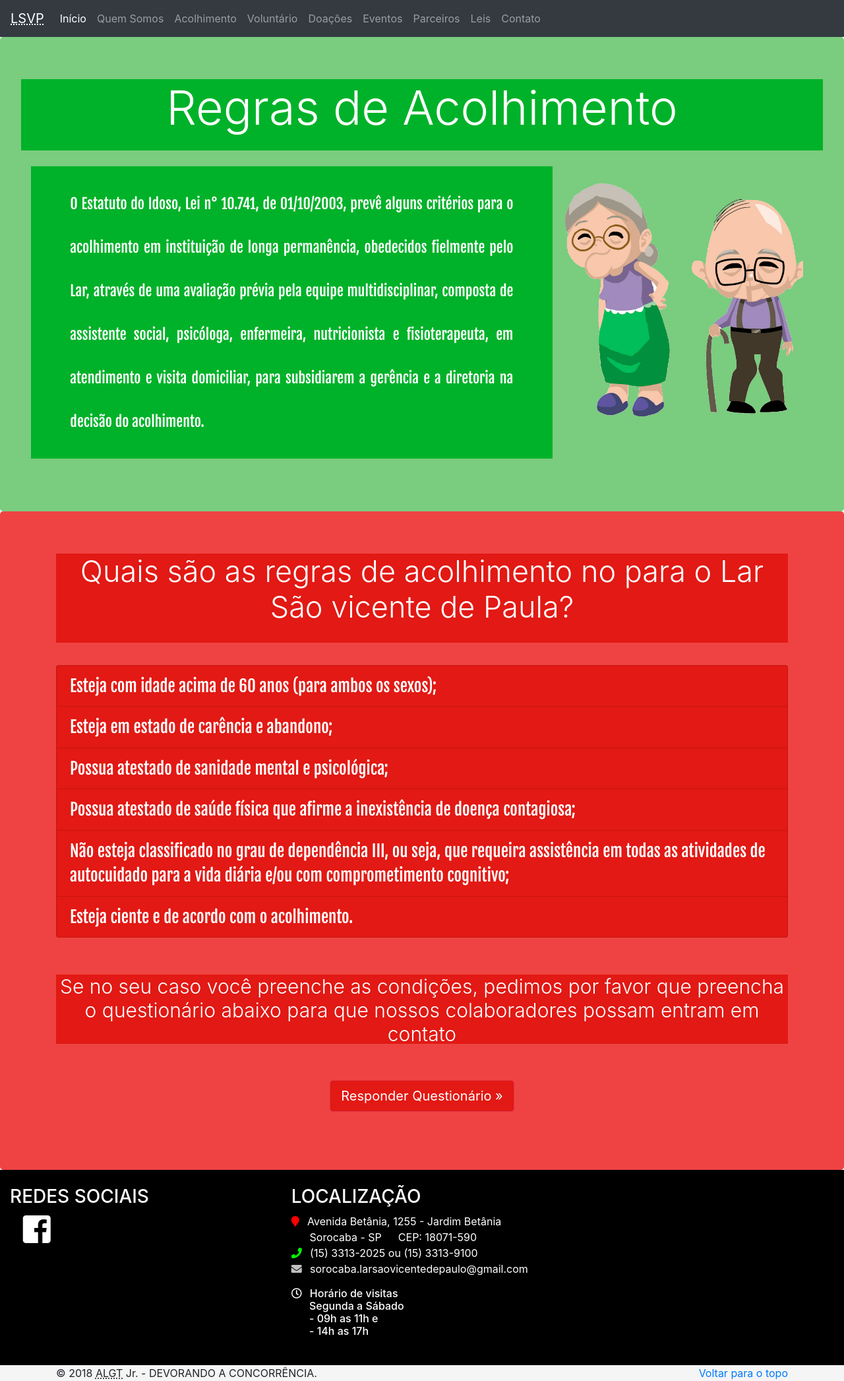
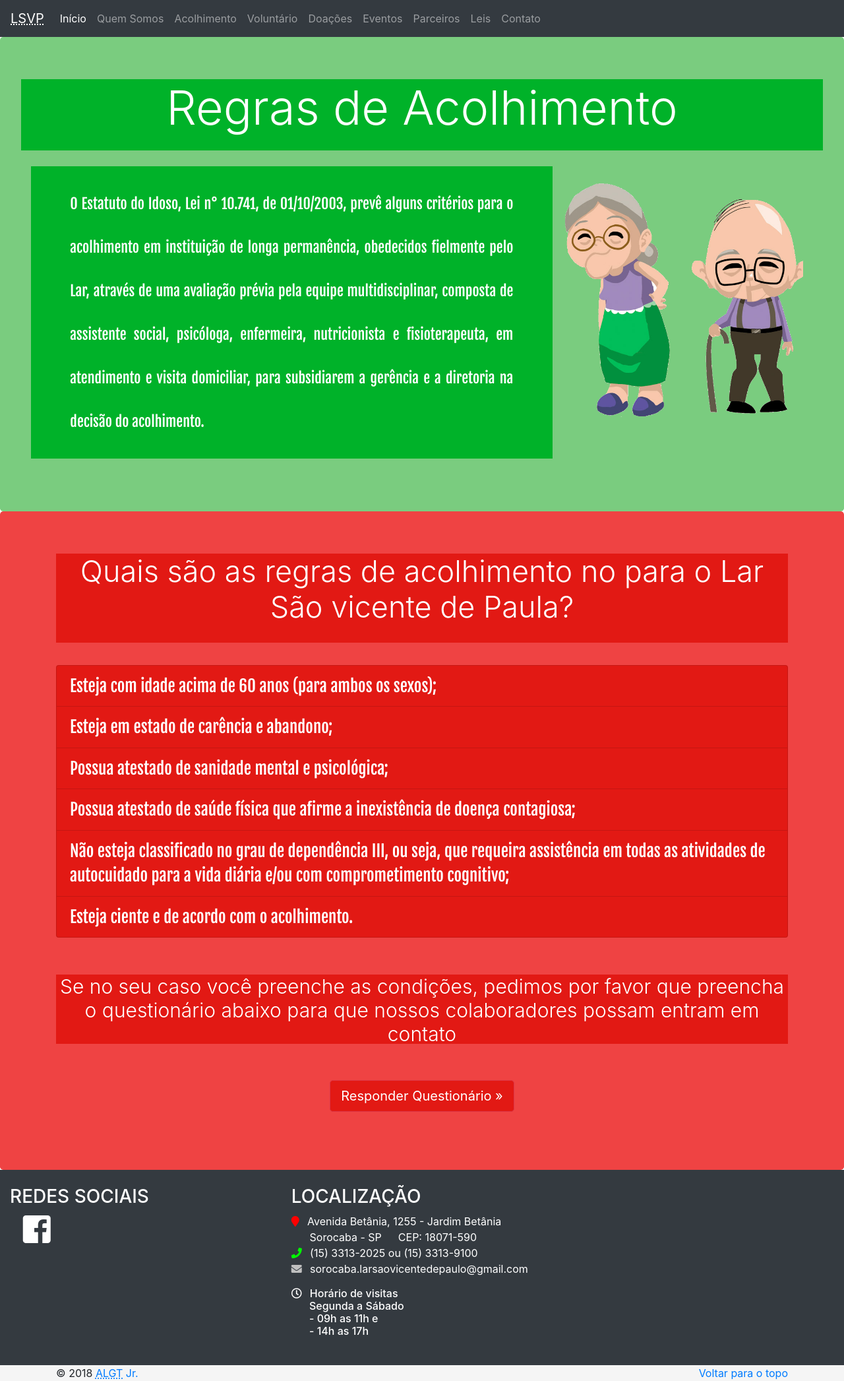
Before and after one commit to GregMasterBr/larsaovicentedepaula.com.br, a PHP site: page /acolhimento/index.php in a window 1280 px wide. Shown: the whole page at 66% size. Run offline with PHP 8.4, Linux system fonts and the light colour scheme; some libraries are stand-ins or nearby versions; grey boxes are pictures that could not be loaded.

Commit message:
alterando cor do footer e removendo descrição

```diff
--- a/css/estilo.css
+++ b/css/estilo.css
@@ -49,7 +49,7 @@
 FOOTER
 -------------------------------------------*/
 	.mainfooter{
-	  background-color: black;
+	  background-color: #343a40;
 	}
 	.mainfooter a{
 	  width: 100%;
--- a/includes/footer.html
+++ b/includes/footer.html
@@ -33,7 +33,7 @@
 	    	<section class="bottomfooter">
 		    	<div class="container">
 		    		<p class="float-right mb-0"><a href="#">Voltar para o topo</a></p>
-				    <p class="mb-0">© 2018 <abbr title="Alligator">ALGT</abbr> Jr. - DEVORANDO A CONCORRÊNCIA. </p>
+				    <p class="mb-0">© 2018 <a href="#"><abbr title="Alligator">ALGT</abbr> Jr.</a></p>
 		    	</div>
 	    	</section>
 	    </footer>
```
